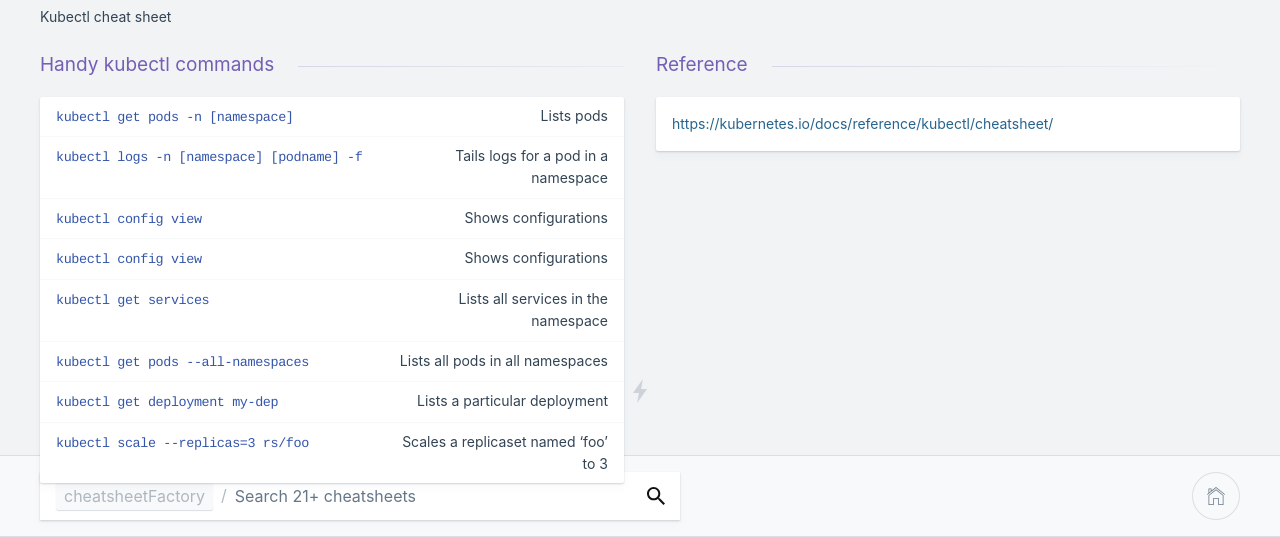
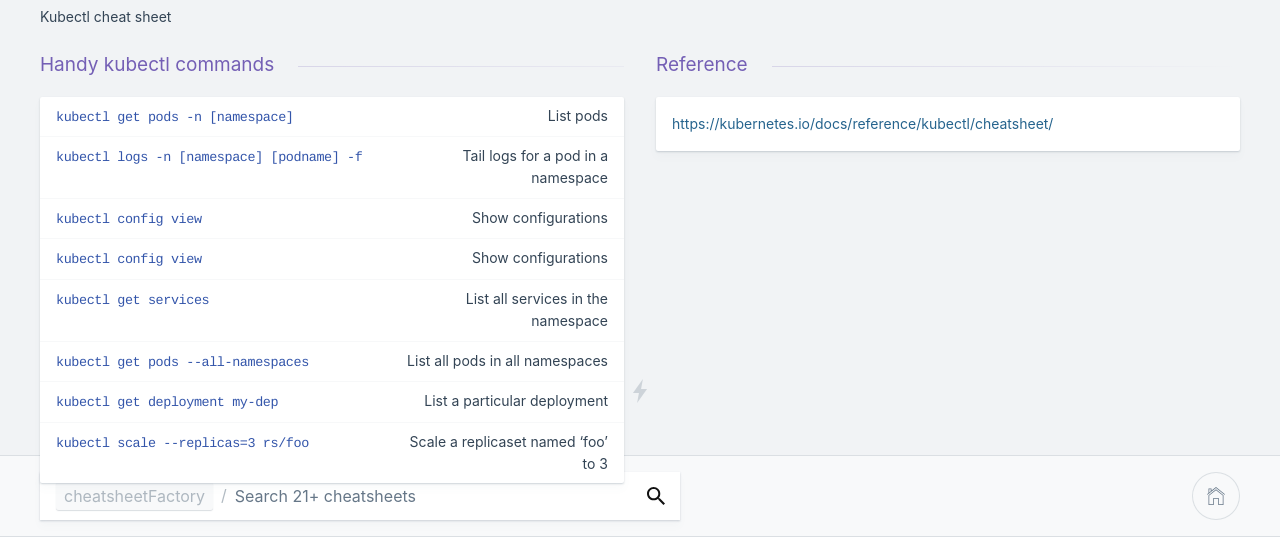
Before and after one commit to kasramp/cheat-sheet-factory, a Jekyll site: the page built from container/kubectl.md, in a window 1280 px wide. Shown: the part 149-686 px from the top of the page. Built offline with Jekyll 4.4.1, drawn with Linux system fonts in a browser that asks for light colours.

Commit message:
Change verb

```diff
--- a/container/kubectl.md
+++ b/container/kubectl.md
@@ -16,14 +16,14 @@ Shortcuts
 
 ### Handy kubectl commands
 
-| `kubectl get pods -n [namespace]` | Lists pods |
-| `kubectl logs -n [namespace] [podname] -f` | Tails logs for a pod in a namespace |
-| `kubectl config view` | Shows configurations |
-| `kubectl config view` | Shows configurations |
-| `kubectl get services` | Lists all services in the namespace |
-| `kubectl get pods --all-namespaces` | Lists all pods in all namespaces |
-| `kubectl get deployment my-dep` | Lists a particular deployment |
-| `kubectl scale --replicas=3 rs/foo` | Scales a replicaset named 'foo' to 3 |
+| `kubectl get pods -n [namespace]` | List pods |
+| `kubectl logs -n [namespace] [podname] -f` | Tail logs for a pod in a namespace |
+| `kubectl config view` | Show configurations |
+| `kubectl config view` | Show configurations |
+| `kubectl get services` | List all services in the namespace |
+| `kubectl get pods --all-namespaces` | List all pods in all namespaces |
+| `kubectl get deployment my-dep` | List a particular deployment |
+| `kubectl scale --replicas=3 rs/foo` | Scale a replicaset named 'foo' to 3 |
 
 ### Reference
 
```
